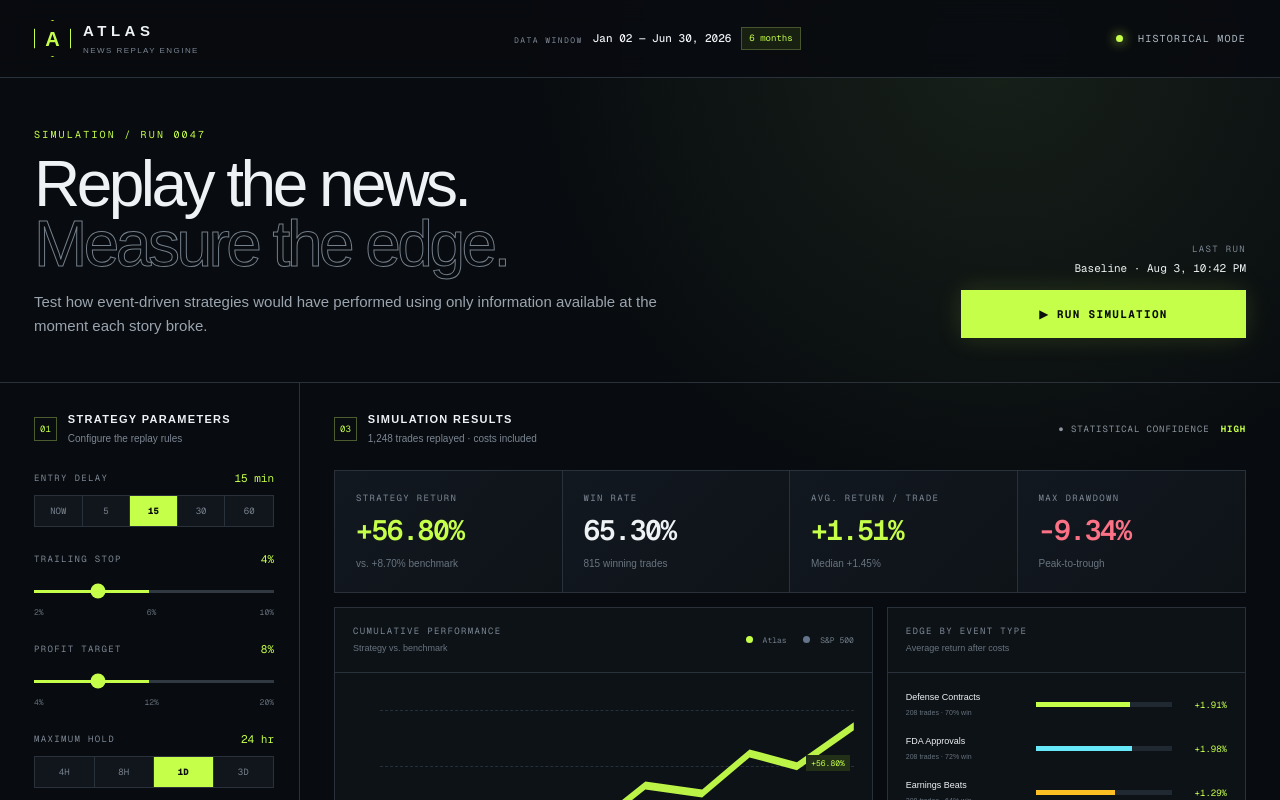
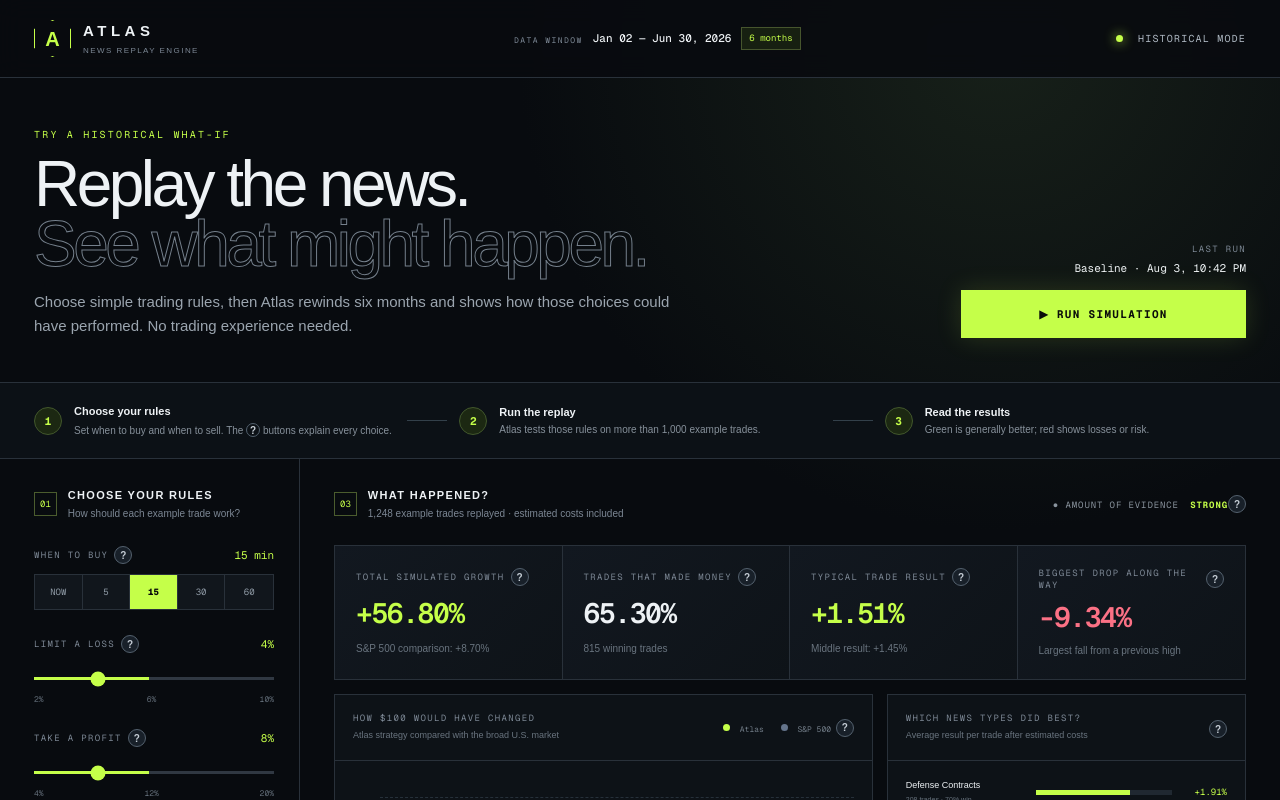
Before and after one commit to bradshaw614inv-del/Project-Atlas, a Next.js app: page / in a window 1280 px wide. Shown: the top 800 px of the page. Built offline with nearby package versions, Linux system fonts and the light colour scheme.

Commit message:
Add plain-language guidance and explainers

```diff
--- a/app/page.tsx
+++ b/app/page.tsx
@@ -121,53 +121,61 @@ export default function Home() {
       </header>
 
       <section className="hero">
-        <div><p className="eyebrow">SIMULATION / RUN 0047</p><h1>Replay the news.<br /><em>Measure the edge.</em></h1><p className="lede">Test how event-driven strategies would have performed using only information available at the moment each story broke.</p></div>
+        <div><p className="eyebrow">TRY A HISTORICAL WHAT-IF</p><h1>Replay the news.<br /><em>See what might happen.</em></h1><p className="lede">Choose simple trading rules, then Atlas rewinds six months and shows how those choices could have performed. No trading experience needed.</p></div>
         <div className="runbox">
           <div><span>LAST RUN</span><strong>{lastRun}</strong></div>
           <button onClick={runSimulation} disabled={running}>{running ? "REPLAYING…" : "▶  RUN SIMULATION"}</button>
         </div>
       </section>
 
+      <section className="starter-guide">
+        <div className="guide-icon">1</div><div><strong>Choose your rules</strong><span>Set when to buy and when to sell. The <b>?</b> buttons explain every choice.</span></div>
+        <div className="guide-line" />
+        <div className="guide-icon">2</div><div><strong>Run the replay</strong><span>Atlas tests those rules on more than 1,000 example trades.</span></div>
+        <div className="guide-line" />
+        <div className="guide-icon">3</div><div><strong>Read the results</strong><span>Green is generally better; red shows losses or risk.</span></div>
+      </section>
+
       <section className="workspace">
         <aside className="controls">
-          <div className="section-title"><span>01</span><div><strong>STRATEGY PARAMETERS</strong><small>Configure the replay rules</small></div></div>
+          <div className="section-title"><span>01</span><div><strong>CHOOSE YOUR RULES</strong><small>How should each example trade work?</small></div></div>
 
-          <Control label="ENTRY DELAY" value={`${strategy.entryDelay} min`}>
+          <Control label="WHEN TO BUY" value={`${strategy.entryDelay} min`} help="How long Atlas waits after a news story appears before buying. ‘Now’ means immediately; 15 means waiting 15 minutes to see how the market reacts.">
             <div className="segmented">{[0, 5, 15, 30, 60].map((v) => <button className={strategy.entryDelay === v ? "active" : ""} onClick={() => update("entryDelay", v)} key={v}>{v === 0 ? "NOW" : v}</button>)}</div>
           </Control>
-          <Control label="TRAILING STOP" value={`${strategy.trailingStop}%`}>
+          <Control label="LIMIT A LOSS" value={`${strategy.trailingStop}%`} help="A trailing stop sells when the price falls this percentage from its highest point after you buy. A smaller number exits sooner; a larger number gives the trade more room to move.">
             <input aria-label="Trailing stop" type="range" min="2" max="10" step="2" value={strategy.trailingStop} onChange={(e) => update("trailingStop", +e.target.value)} />
             <div className="ticks"><span>2%</span><span>6%</span><span>10%</span></div>
           </Control>
-          <Control label="PROFIT TARGET" value={`${strategy.profitTarget}%`}>
+          <Control label="TAKE A PROFIT" value={`${strategy.profitTarget}%`} help="Atlas sells automatically when the trade gains this much. For example, an 8% target sells a $100 investment when it reaches about $108, before costs.">
             <input aria-label="Profit target" type="range" min="4" max="20" step="2" value={strategy.profitTarget} onChange={(e) => update("profitTarget", +e.target.value)} />
             <div className="ticks"><span>4%</span><span>12%</span><span>20%</span></div>
           </Control>
-          <Control label="MAXIMUM HOLD" value={`${strategy.holdHours} hr`}>
+          <Control label="HOW LONG TO WAIT" value={`${strategy.holdHours} hr`} help="The longest Atlas keeps a trade open. If the loss limit or profit target is not reached, Atlas sells when this time runs out.">
             <div className="segmented four">{[4, 8, 24, 72].map((v) => <button className={strategy.holdHours === v ? "active" : ""} onClick={() => update("holdHours", v)} key={v}>{v === 24 ? "1D" : v === 72 ? "3D" : `${v}H`}</button>)}</div>
           </Control>
-          <Control label="ROUND-TRIP COST" value={`${strategy.costs.toFixed(2)}%`}>
+          <Control label="ESTIMATED ROBINHOOD EXECUTION COST" value={`${strategy.costs.toFixed(2)}%`} help="Robinhood charges no commission for stock trades, but real orders can still lose a little to the bid–ask spread, price movement while the order fills (slippage), and small sell-side regulatory fees. Atlas subtracts this estimate from every completed buy-and-sell trade.">
             <input aria-label="Transaction costs" type="range" min="0.04" max="0.5" step="0.02" value={strategy.costs} onChange={(e) => update("costs", +e.target.value)} />
             <div className="ticks"><span>0.04%</span><span>Realistic</span><span>0.50%</span></div>
           </Control>
 
-          <div className="section-title event-title"><span>02</span><div><strong>EVENT CATEGORIES</strong><small>Select news signals</small></div></div>
+          <div className="section-title event-title"><span>02</span><div><strong>CHOOSE NEWS TYPES</strong><small>What kind of news should trigger a trade?</small></div></div>
           <div className="event-list">{CATEGORIES.map((cat, i) => <label key={cat}><input type="checkbox" checked={enabled[i]} onChange={() => setEnabled((e) => e.map((v, j) => i === j ? !v : v))} /><span className="check">✓</span><i style={{ background: COLORS[i] }} />{cat}</label>)}</div>
         </aside>
 
         <div className="results">
-          <div className="section-title"><span>03</span><div><strong>SIMULATION RESULTS</strong><small>{trades.length.toLocaleString()} trades replayed · costs included</small></div><div className="confidence">● STATISTICAL CONFIDENCE <b>{trades.length >= 1000 ? "HIGH" : "LOW"}</b></div></div>
+          <div className="section-title"><span>03</span><div><strong>WHAT HAPPENED?</strong><small>{trades.length.toLocaleString()} example trades replayed · estimated costs included</small></div><div className="confidence">● AMOUNT OF EVIDENCE <b>{trades.length >= 1000 ? "STRONG" : "LIMITED"}</b><Info text="More examples generally make a result less likely to be random. This does not guarantee the strategy will work in the future." /></div></div>
 
           <div className="metrics">
-            <Metric label="STRATEGY RETURN" value={pct(totalReturn, true)} sub={`vs. ${pct(benchmark, true)} benchmark`} good={totalReturn > benchmark} />
-            <Metric label="WIN RATE" value={pct(winRate)} sub={`${wins.length} winning trades`} />
-            <Metric label="AVG. RETURN / TRADE" value={pct(avg, true)} sub={`Median ${pct(median, true)}`} good={avg > 0} />
-            <Metric label="MAX DRAWDOWN" value={pct(-drawdown)} sub="Peak-to-trough" danger />
+            <Metric label="TOTAL SIMULATED GROWTH" value={pct(totalReturn, true)} sub={`S&P 500 comparison: ${pct(benchmark, true)}`} help="The estimated total change in the strategy over the test period. The S&P 500 is shown as a simple market comparison." good={totalReturn > benchmark} />
+            <Metric label="TRADES THAT MADE MONEY" value={pct(winRate)} sub={`${wins.length} winning trades`} help="The percentage of completed trades that ended above their purchase price after estimated trading costs." />
+            <Metric label="TYPICAL TRADE RESULT" value={pct(avg, true)} sub={`Middle result: ${pct(median, true)}`} help="The average gain or loss for one trade. The middle result—also called the median—is less affected by a few unusually large wins or losses." good={avg > 0} />
+            <Metric label="BIGGEST DROP ALONG THE WAY" value={pct(-drawdown)} sub="Largest fall from a previous high" help="Also called maximum drawdown. It shows the worst decline before the strategy recovered or the test ended—a useful picture of how painful the ride could feel." danger />
           </div>
 
           <div className="charts">
             <section className="panel performance">
-              <div className="panel-head"><div><span>CUMULATIVE PERFORMANCE</span><small>Strategy vs. benchmark</small></div><div className="legend"><i className="lime" /> Atlas <i className="gray" /> S&amp;P 500</div></div>
+              <div className="panel-head"><div><span>HOW $100 WOULD HAVE CHANGED</span><small>Atlas strategy compared with the broad U.S. market</small></div><div className="legend"><i className="lime" /> Atlas <i className="gray" /> S&amp;P 500 <Info text="A benchmark is a simple comparison used to judge whether a strategy added value. Here, Atlas is compared with the S&P 500." /></div></div>
               <div className="equity-chart">
                 <div className="gridline g1"><span>+30%</span></div><div className="gridline g2"><span>+20%</span></div><div className="gridline g3"><span>+10%</span></div><div className="gridline g4"><span>0%</span></div>
                 <div className="benchmark-line" style={{ height: `${20 + benchmark * 1.5}%` }} />
@@ -179,13 +187,13 @@ export default function Home() {
             </section>
 
             <section className="panel category-panel">
-              <div className="panel-head"><div><span>EDGE BY EVENT TYPE</span><small>Average return after costs</small></div></div>
+              <div className="panel-head"><div><span>WHICH NEWS TYPES DID BEST?</span><small>Average result per trade after estimated costs</small></div><Info text="An ‘edge’ means a pattern that performed better than chance or a simple comparison in the historical test. It is evidence to investigate, not a promise about the future." /></div>
               <div className="category-bars">{categoryStats.map((s) => <div className="bar-row" key={s.category}><div><span>{s.category.replace("Mergers & Acquisitions", "M&A")}</span><small>{s.count} trades · {s.wins.toFixed(0)}% win</small></div><div className="bar-track"><i style={{ width: `${Math.max(4, 35 + s.avg * 18)}%`, background: s.avg >= 0 ? s.color : "#fb7185" }} /></div><b className={s.avg >= 0 ? "positive" : "negative"}>{pct(s.avg, true)}</b></div>)}</div>
             </section>
           </div>
 
           <section className="panel ledger">
-            <div className="panel-head"><div><span>TRADE LEDGER</span><small>Most recent simulated executions</small></div><button onClick={() => navigator.clipboard?.writeText(trades.map(t => `${t.date},${t.ticker},${t.category},${t.returnPct.toFixed(2)}%`).join("\n"))}>COPY CSV</button></div>
+            <div className="panel-head"><div><span>EVERY EXAMPLE TRADE</span><small>A detailed list of what Atlas bought and sold</small></div><button onClick={() => navigator.clipboard?.writeText(trades.map(t => `${t.date},${t.ticker},${t.category},${t.returnPct.toFixed(2)}%`).join("\n"))}>COPY LIST</button></div>
             <div className="table-wrap"><table><thead><tr><th>DATE</th><th>EVENT / TICKER</th><th>ENTRY</th><th>EXIT</th><th>HOLD</th><th>EXIT REASON</th><th>RETURN</th><th>RESULT</th></tr></thead><tbody>{visible.map((t) => <tr key={t.id}><td>{t.date}</td><td><strong>{t.ticker}</strong><small>{t.category}</small></td><td>${t.entry.toFixed(2)}</td><td>${t.exit.toFixed(2)}</td><td>{t.hold}h</td><td>{t.exitReason}</td><td className={t.returnPct > 0 ? "positive" : "negative"}>{pct(t.returnPct, true)}</td><td><span className={`result-pill ${t.returnPct > 0 ? "win" : "loss"}`}>{t.returnPct > 0 ? "WIN" : "LOSS"}</span></td></tr>)}</tbody></table></div>
             <div className="pager"><span>Showing {page * 8 + 1}–{Math.min(page * 8 + 8, trades.length)} of {trades.length.toLocaleString()}</span><div><button disabled={page === 0} onClick={() => setPage(Math.max(0, page - 1))}>←</button><button disabled={(page + 1) * 8 >= trades.length} onClick={() => setPage(page + 1)}>→</button></div></div>
           </section>
@@ -196,10 +204,14 @@ export default function Home() {
   );
 }
 
-function Control({ label, value, children }: { label: string; value: string; children: React.ReactNode }) {
-  return <div className="control"><div className="control-label"><label>{label}</label><b>{value}</b></div>{children}</div>;
+function Info({ text }: { text: string }) {
+  return <details className="info"><summary aria-label="Explain this term">?</summary><div>{text}</div></details>;
 }
 
-function Metric({ label, value, sub, good, danger }: { label: string; value: string; sub: string; good?: boolean; danger?: boolean }) {
-  return <div className="metric"><span>{label}</span><strong className={good ? "positive" : danger ? "negative" : ""}>{value}</strong><small>{sub}</small></div>;
+function Control({ label, value, help, children }: { label: string; value: string; help: string; children: React.ReactNode }) {
+  return <div className="control"><div className="control-label"><label>{label} <Info text={help} /></label><b>{value}</b></div>{children}</div>;
 }
+
+function Metric({ label, value, sub, help, good, danger }: { label: string; value: string; sub: string; help: string; good?: boolean; danger?: boolean }) {
+  return <div className="metric"><span>{label} <Info text={help} /></span><strong className={good ? "positive" : danger ? "negative" : ""}>{value}</strong><small>{sub}</small></div>;
+}
```
Also changed, not shown: app/globals.css.
